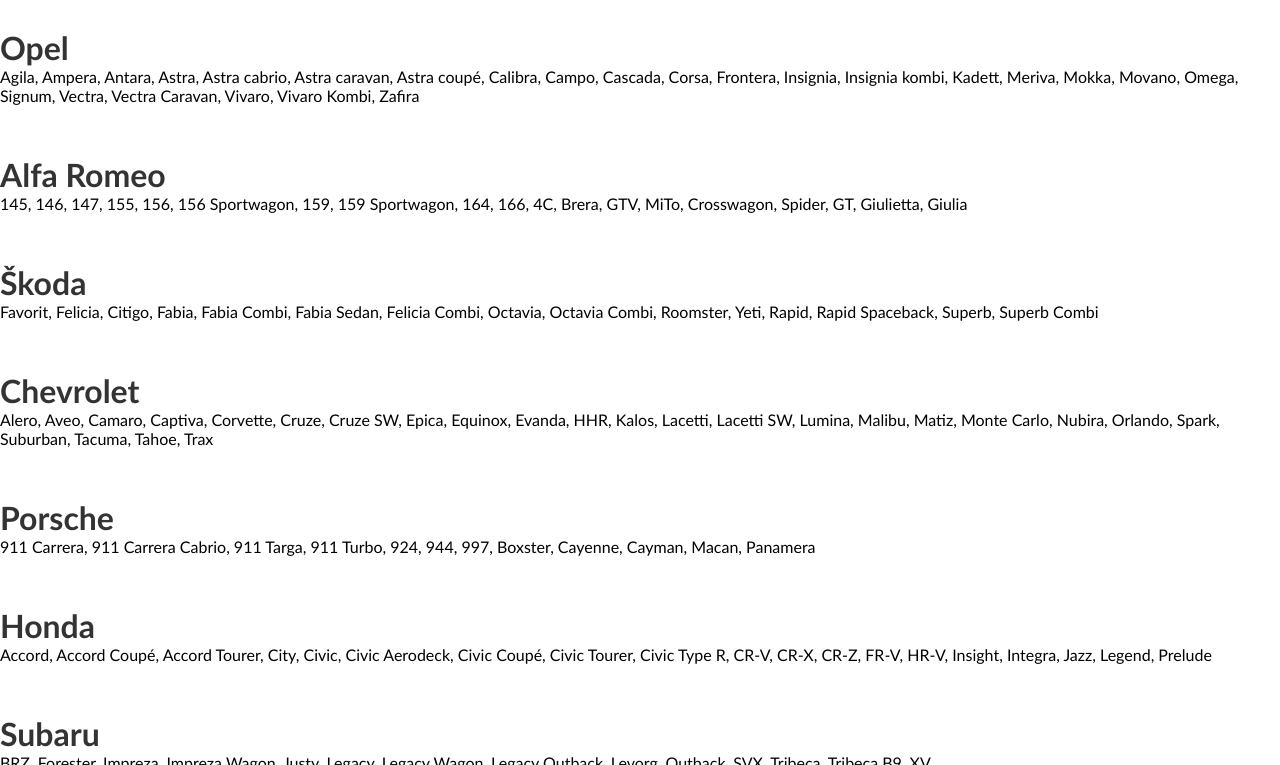
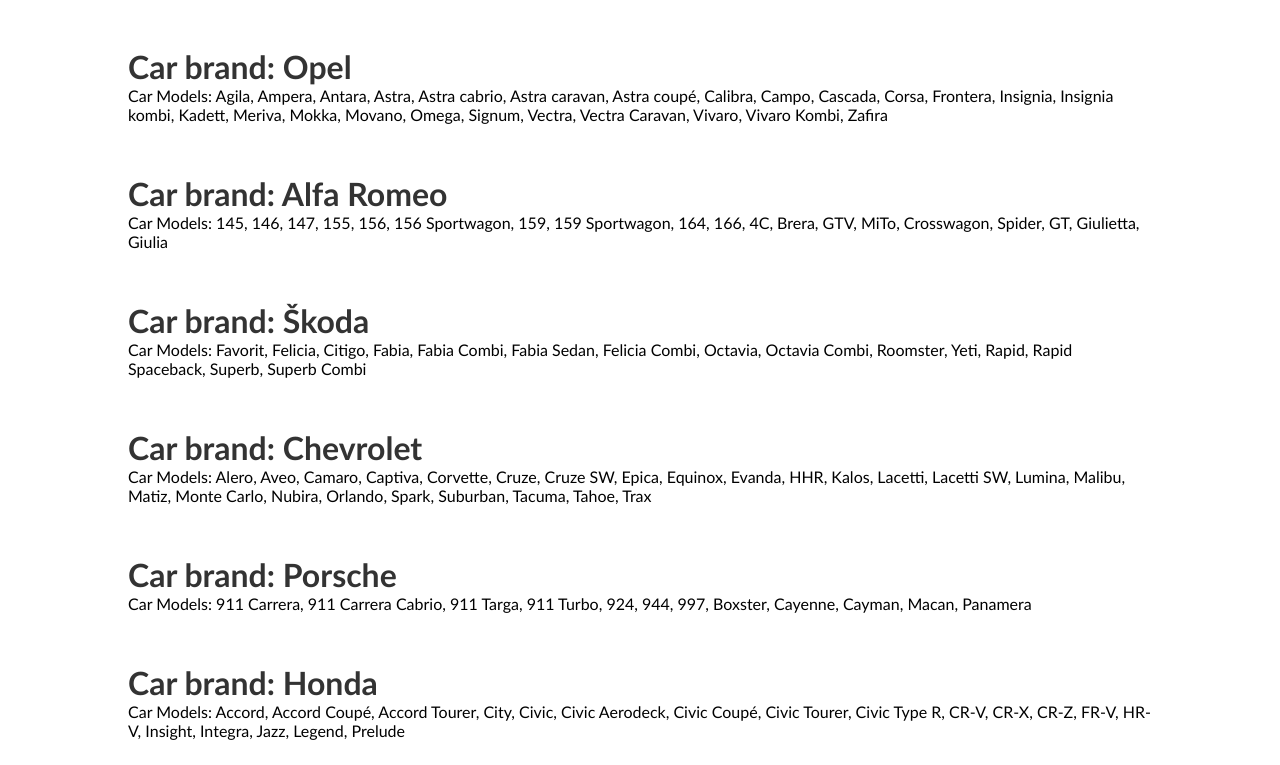
Before and after one commit to vengrasl/JS-atsiskaitymas, a plain HTML site: page Task 4/Index.html in a window 1280 px wide. Shown: the part 708-1473 px from the top of the page. Drawn offline with Linux system fonts and the light colour scheme.

Commit message:
4 uzduotis. Stilizuota

```diff
--- a/Task 4/script.js
+++ b/Task 4/script.js
@@ -17,14 +17,17 @@
   .then(data => {
     console.log(data.brand)
     data.forEach(item => {
+      const div = document.createElement('div');
+      div.setAttribute('class', 'infoDiv');
       const brandName = document.createElement('h1');
       brandName.setAttribute('class', 'brandName');
-      brandName.textContent = item.brand
+      brandName.textContent = 'Car brand: ' + item.brand
       console.log(brandName);
-      output.append(brandName);
-        const modelsName = document.createElement('p');
-        modelsName.setAttribute('class', 'modelsName');
-        modelsName.textContent = item.models.join(", ");
-        output.append(modelsName);
+      div.append(brandName);
+      const modelsName = document.createElement('p');
+      modelsName.setAttribute('class', 'modelsName');
+      modelsName.textContent = 'Car Models: ' + item.models.join(", ");
+      div.append(modelsName);
+      output.append(div);
     })
   })
--- a/Task 4/style.css
+++ b/Task 4/style.css
@@ -27,3 +27,7 @@
   margin-top: 50px;
   color: #333;
 }
+
+#output{
+  width: 80%;
+}
```
